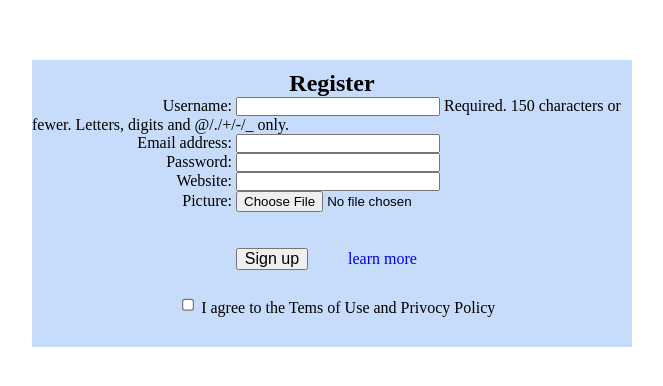
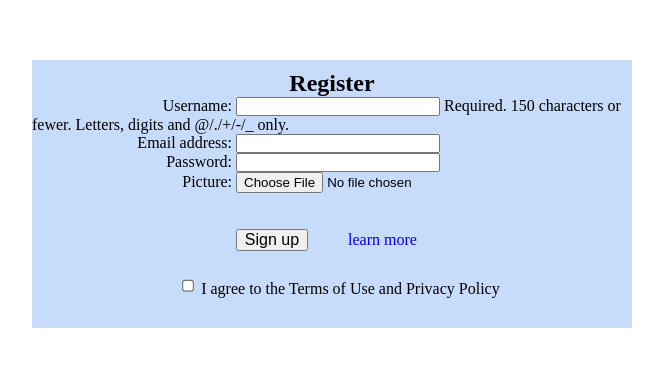
Before and after one commit to Xinjiann/Account-trading-platform, a Django app: page /rango/register/ in a window 1280 px wide. Shown: the top 386 px of the page, without its empty margins (308-971 px from the left). Run offline with Django 3.2, Linux system fonts and the light colour scheme.

Commit message:
register complete

```diff
--- a/rango/forms.py
+++ b/rango/forms.py
@@ -43,4 +43,4 @@ class UserForm(forms.ModelForm):
 class UserProfileForm(forms.ModelForm):
     class Meta:
         model = UserProfile
-        fields = ('website', 'picture',)
+        fields = ('picture',)
--- a/rango/models.py
+++ b/rango/models.py
@@ -38,7 +38,7 @@ class UserProfile(models.Model):
     user = models.OneToOneField(User, on_delete=models.CASCADE)
 
     # The additional attributes we wish to include.
-    website = models.URLField(blank=True)
+
     picture = models.ImageField(upload_to='profile_images', blank=True)
 
     def __str__(self):
--- a/templates/rango/base.html
+++ b/templates/rango/base.html
@@ -148,7 +148,7 @@
             <div class="user">
                 <div class="login">
                     <button type="button">login</button>
-                    <button type="button">sigin up</button>
+                    <button type="button">sign up</button>
                 </div>
             </div>
     </div>
--- a/templates/rango/register.html
+++ b/templates/rango/register.html
@@ -42,7 +42,7 @@
 <body>
     <div id="login-form">
         <h2 style="text-align: center;padding-top: 10px;">Register</h2>
-        <form action="#">
+
             {% if registered %}
             <strong>thank you for registering!</strong>
             <a href="{% url 'rango:index' %}">Return to the homepage.</a><br />
@@ -51,8 +51,6 @@
                 enctype="multipart/form-data">
 
                 {% csrf_token %}
-
-                <!-- Display each form -->
                 {{ user_form.as_p }}
                 {{ profile_form.as_p }}
 
@@ -65,12 +63,12 @@
             <div class="form-item">
                 <input type="checkbox"
                     style="width: 10px; margin-left: 100px;margin-right: 6px;zoom: 120%;margin-top: 6px;">I agree to
-                the Tems of
-                Use and Privocy
+                the Terms of
+                Use and Privacy
                 Policy
             </div>
 
-        </form>
+
     </div>
 </body>
 
```
Also changed, not shown: rango/migrations/0015_remove_userprofile_website.py (added).
